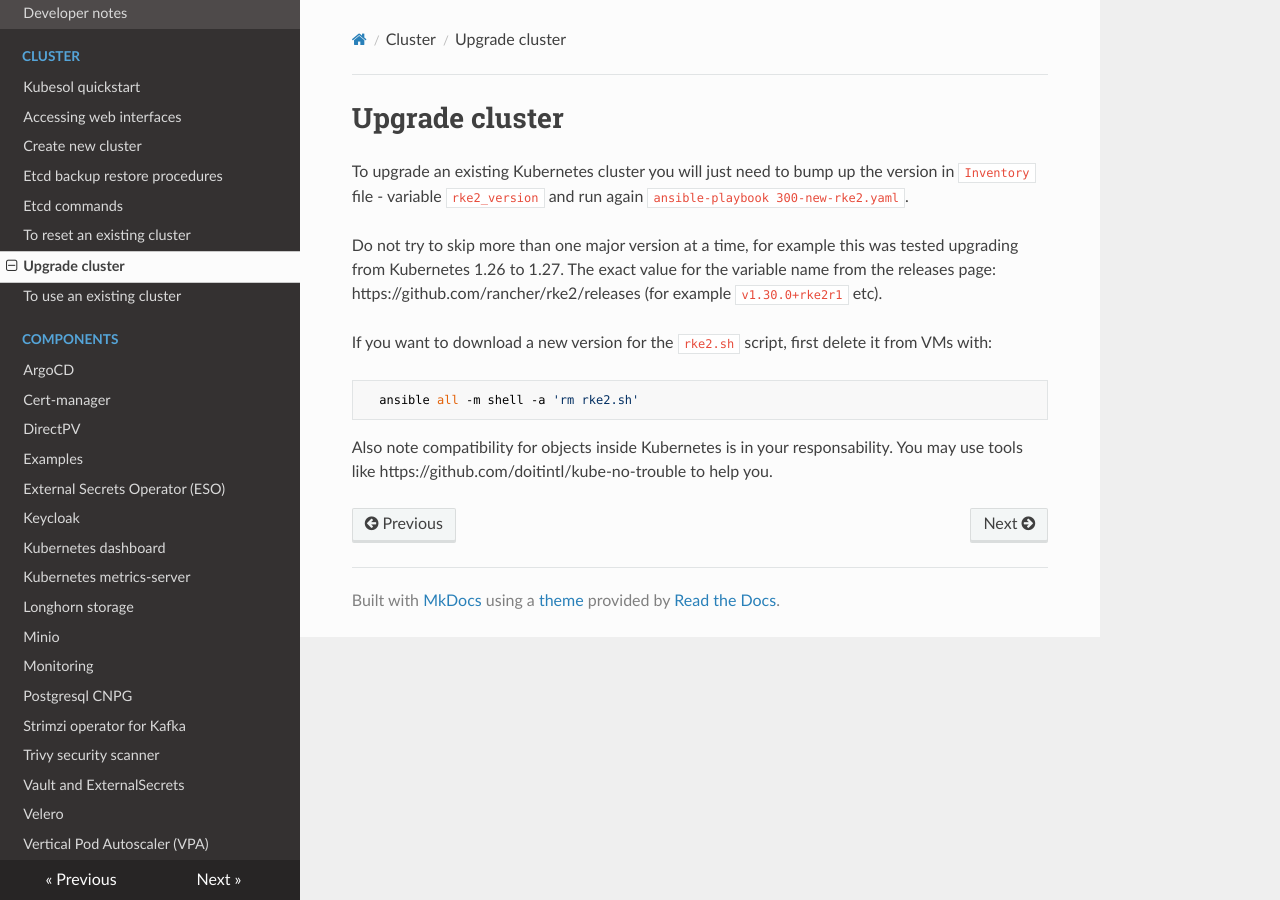
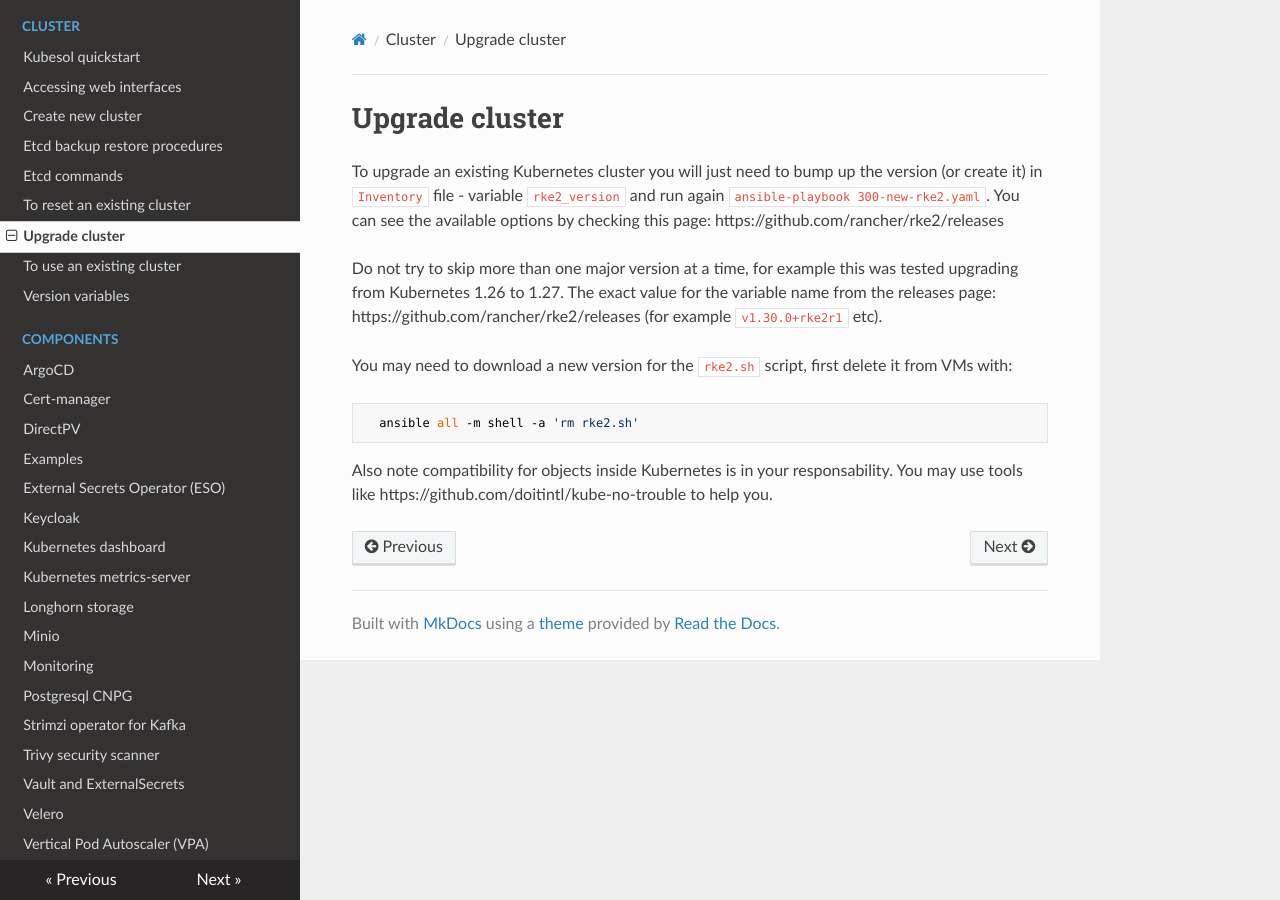
Before and after one commit to eSolutionsTech/kubesol, an MkDocs documentation site: the page built from docs/cluster/upgrade-cluster.md, in a window 1280 px wide. Built offline with MkDocs 1.6.1, drawn with Linux system fonts in a browser that asks for light colours; nearby versions of some CDN libraries.

````diff
--- a/docs/cluster/upgrade-cluster.md
+++ b/docs/cluster/upgrade-cluster.md
@@ -1,13 +1,14 @@
 # Upgrade cluster
 
-To upgrade an existing Kubernetes cluster you will just need to bump up the version in `Inventory` file - variable `rke2_version` and run again `ansible-playbook 300-new-rke2.yaml`.
+To upgrade an existing Kubernetes cluster you will just need to bump up the version (or create it) in `Inventory` file - variable `rke2_version` and run again `ansible-playbook 300-new-rke2.yaml`. You can see the available options by checking this page: https://github.com/rancher/rke2/releases
 
 Do not try to skip more than one major version at a time, for example this was tested upgrading from Kubernetes 1.26 to 1.27. The exact value for the variable name from the releases page: https://github.com/rancher/rke2/releases (for example `v1.30.0+rke2r1` etc).
 
-If you want to download a new version for the `rke2.sh` script, first delete it from VMs with:
+You may need to download a new version for the `rke2.sh` script, first delete it from VMs with:
 
 ```
   ansible all -m shell -a 'rm rke2.sh'
 ```
 
-Also note compatibility for objects inside Kubernetes is in your responsability. You may use tools like https://github.com/doitintl/kube-no-trouble to help you.
+Also note compatibility for objects inside Kubernetes is in your responsability.
+You may use tools like https://github.com/doitintl/kube-no-trouble to help you.
````
Also changed, not shown: docs/cluster/version-variables.md (added, +11 -0 lines).
